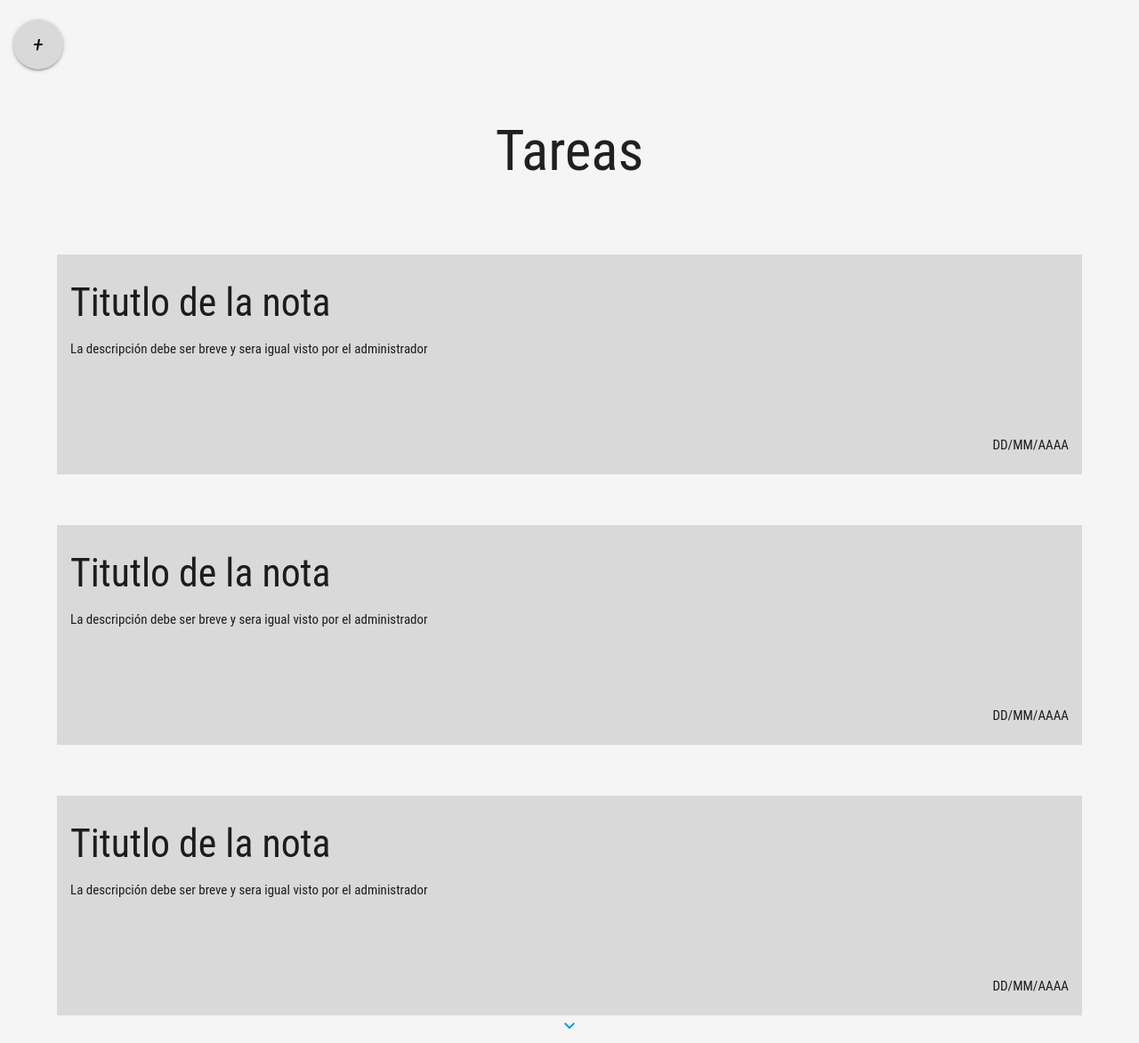
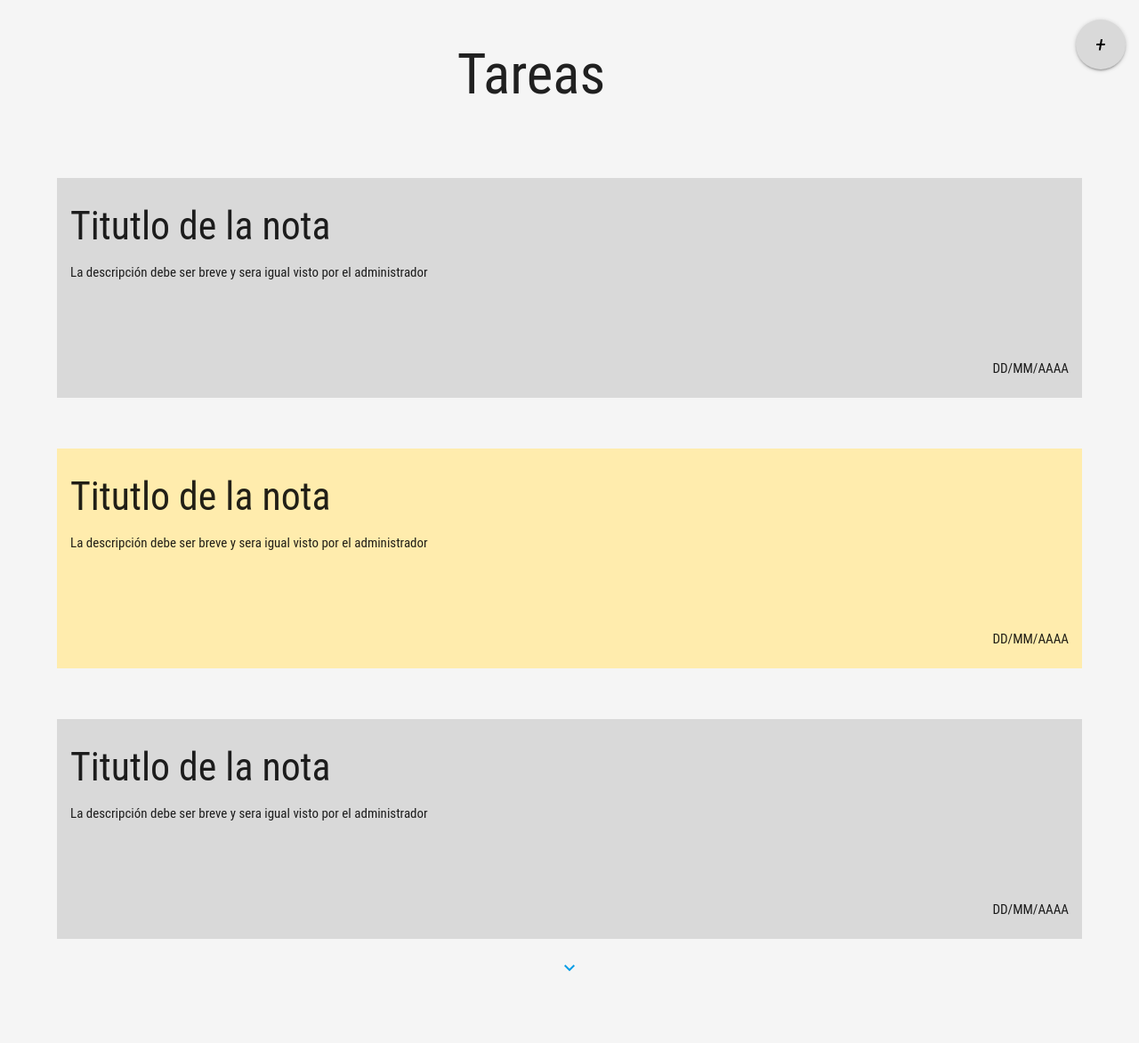
Before and after one commit to JulianCallejas/ProyectoAgenda, a Flask app: page /dashBoard in a window 1280 px wide. Shown: the part 53-1225 px from the top of the page at 89% size. After the commit the page ends 1145 px from the top, so only its background shows below. Run offline with Flask 2, Linux system fonts and the light colour scheme; the visitor is signed in with stand-in values (Sample User, id 1); parts of the project's set-up code (start-up, migrations or seed data) failed here and were passed over; some libraries are stand-ins or nearby versions.

Commit message:
Add files via upload

```diff
--- a/AgendApp/static/css/escritorio.css
+++ b/AgendApp/static/css/escritorio.css
@@ -37,6 +37,7 @@
     align-items: center;
     justify-content: center;
     flex-direction: column;
+    top:50px;
 }
 
 .caja{
@@ -46,6 +47,11 @@
     margin-top: 57px;
     padding-left: 15px;
     padding-right: 15px;
+}
+
+
+.ter{
+    background-color: #ffecad !important;
 }
 
 .btn-floating{
@@ -65,6 +71,7 @@
 .navbtn{
     display: flex;
     flex-direction: row;
+    float: right;
 }
 .navbtn:hover .btn-floating + .opciones{
     display: flex;
@@ -75,6 +82,7 @@
 .opciones{
     opacity: 0;
     display: none;
+    flex-wrap: wrap;
 }
 
 @keyframes dis {
@@ -82,9 +90,22 @@
     to{
         display: flex;
         opacity: 1;
+
     }
 }
 
+.ver-mas{
+    margin-top: 15px;
+    animation-name: vermas;
+    animation-duration: 1s;
+    animation-iteration-count: infinite;
+}
+
+@keyframes vermas {
+    0%   {transform: translateY(0px);}
+    25%  {transform: translateY(25px);}
+    100% {transform: translateY(0px);}
+}
 
 .opciones a{
 
```
